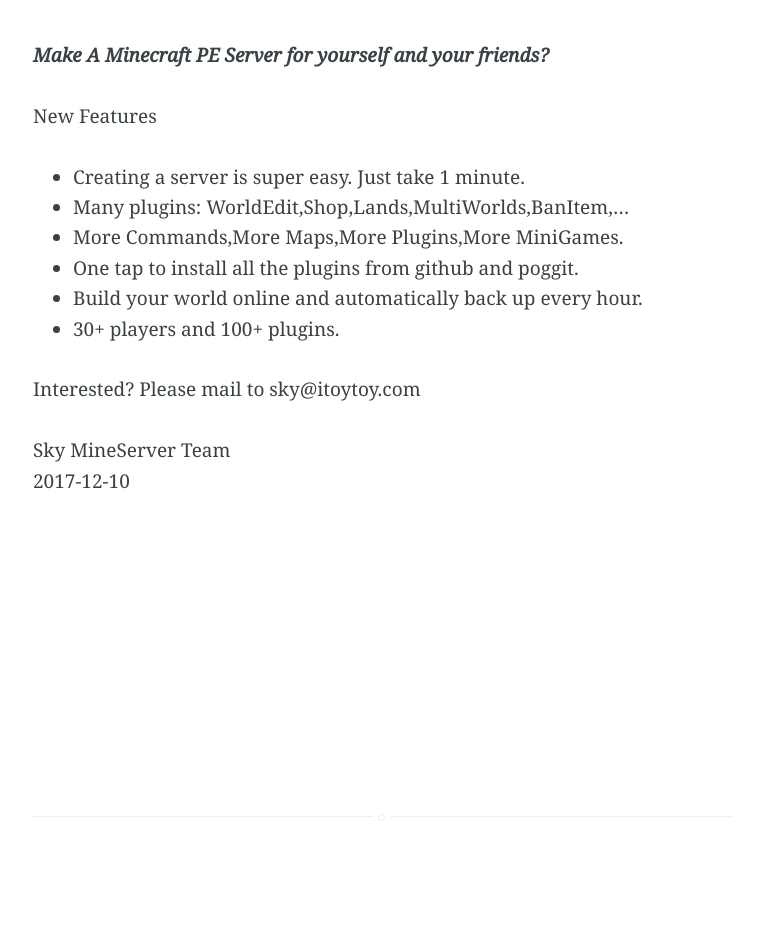
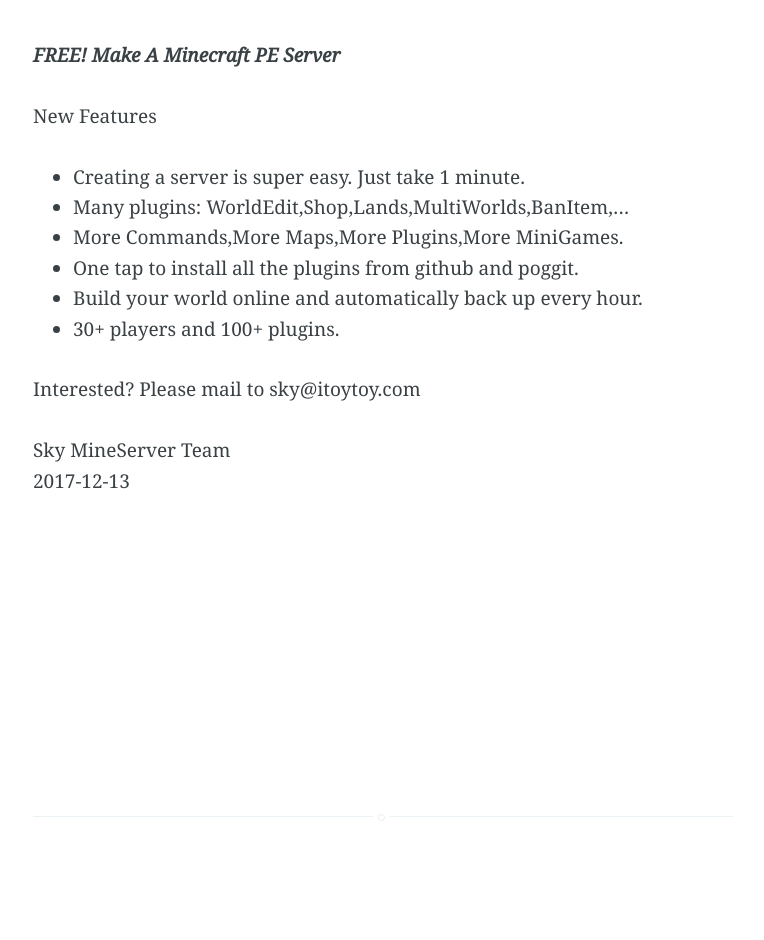
Before and after one commit to Minecraft-PE-Servers/Minecraft-PE-Servers.github.io, a Jekyll site: the page built from _posts/2016-06-10-mineserver-feedback.md, in a window 1280 px wide. Shown: the whole page, without its empty margins (257-1021 px from the left). Built offline with Jekyll 4.4.1, drawn with Linux system fonts in a browser that asks for light colours.

Commit message:
Update 2016-06-10-mineserver-feedback.md

```diff
--- a/_posts/2016-06-10-mineserver-feedback.md
+++ b/_posts/2016-06-10-mineserver-feedback.md
@@ -6,7 +6,7 @@
 feedback: true
 question: false
 ---
-***Make A Minecraft PE Server for yourself and your friends?***
+***FREE! Make A Minecraft PE Server***
 
 New Features
 - Creating a server is super easy. Just take 1 minute.
@@ -20,4 +20,4 @@
 
 Sky
 MineServer Team
-2017-12-10
+2017-12-13
```
